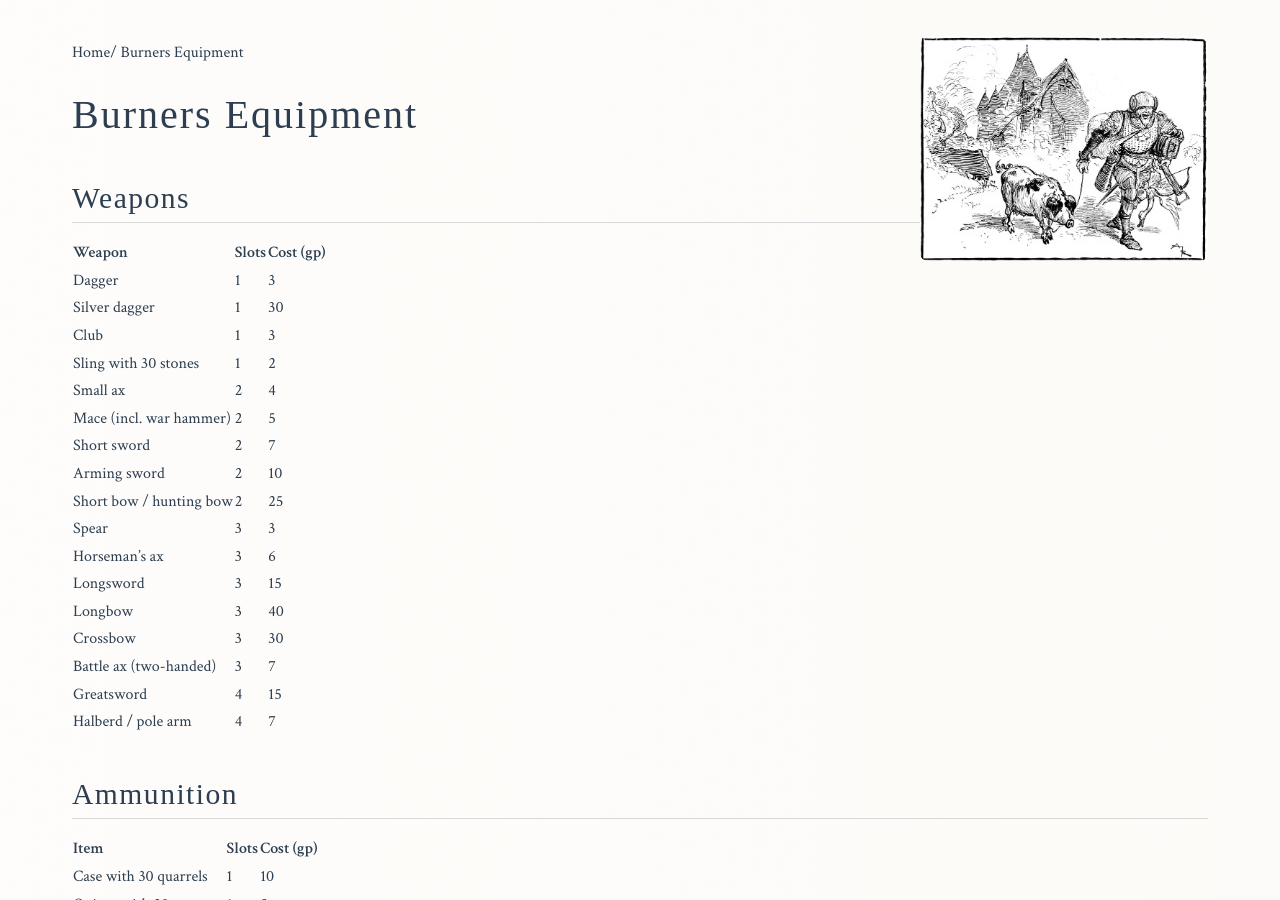
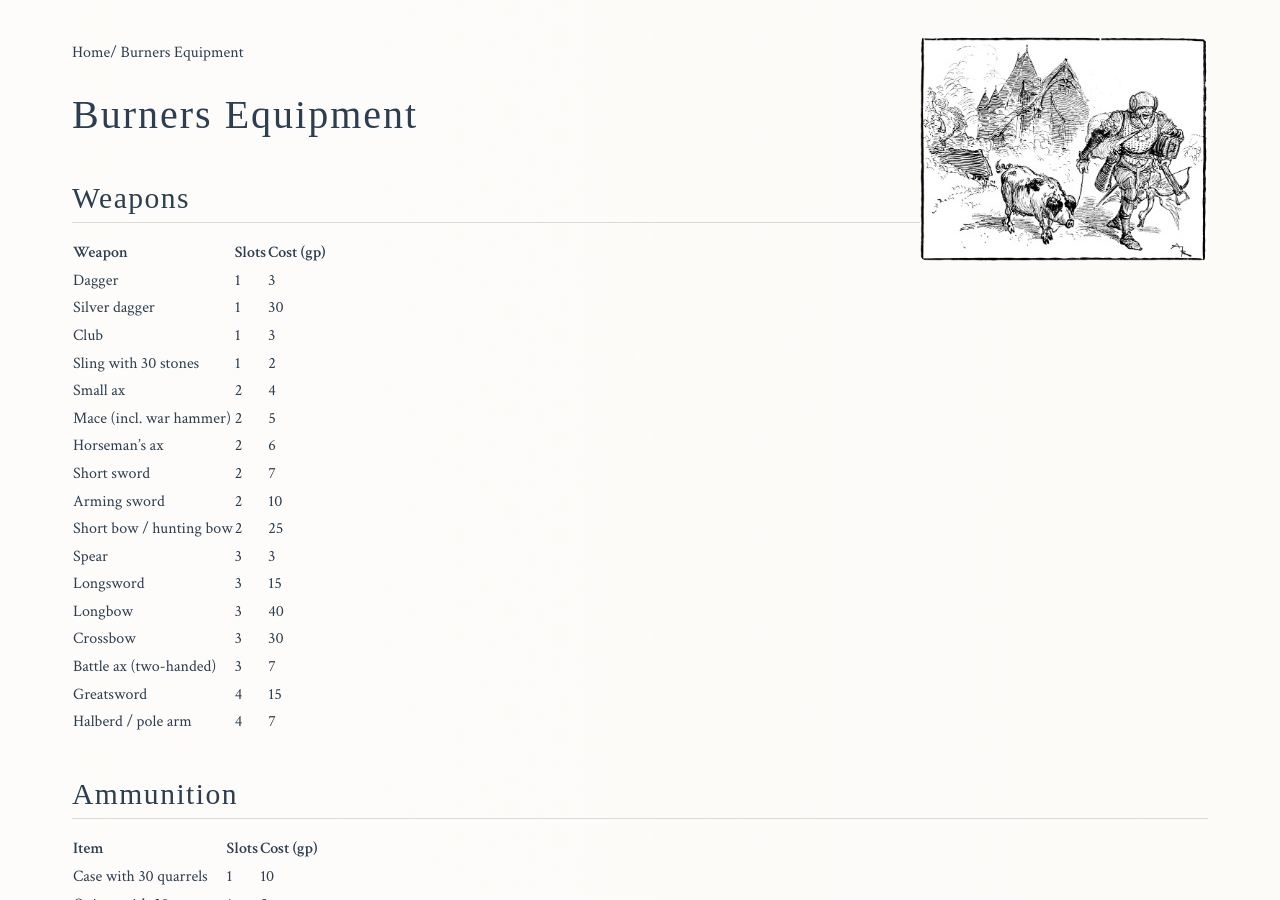
Before and after one commit to paulabrams/burners, a Jekyll site: the page built from markdown/burners-equipment.md, in a window 1280 px wide and 900 px high. Built offline with Jekyll 4.4.1, drawn with Linux system fonts in a browser that asks for light colours; some web fonts are replaced.

Commit message:
Publish local draft: Horseman's ax takes 2 slots on the equipment list.
Co-authored-by: Cursor <cursoragent@cursor.com>

```diff
--- a/markdown/burners-equipment.md
+++ b/markdown/burners-equipment.md
@@ -17,11 +17,11 @@ hero_alt: "A knight returns laden — crossbow, sword, and loot — Albert Robid
 | Sling with 30 stones    | 1     | 2         |
 | Small ax                | 2     | 4         |
 | Mace (incl. war hammer) | 2     | 5         |
+| Horseman's ax           | 2     | 6         |
 | Short sword             | 2     | 7         |
 | Arming sword            | 2     | 10        |
 | Short bow / hunting bow | 2     | 25        |
 | Spear                   | 3     | 3         |
-| Horseman's ax           | 3     | 6         |
 | Longsword               | 3     | 15        |
 | Longbow                 | 3     | 40        |
 | Crossbow                | 3     | 30        |
```
